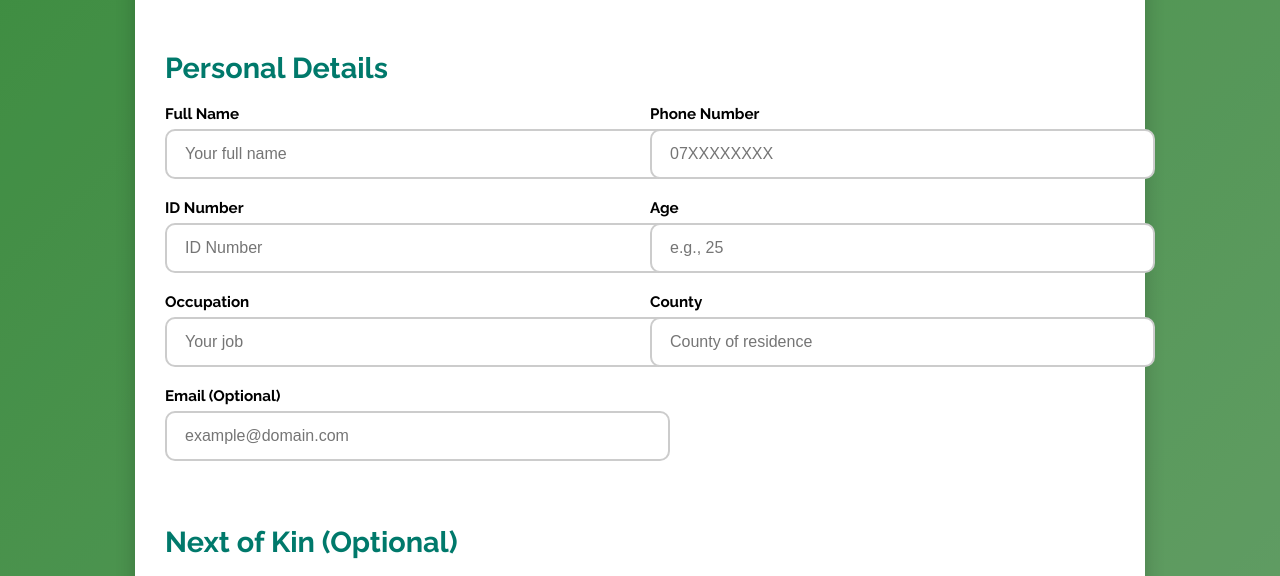
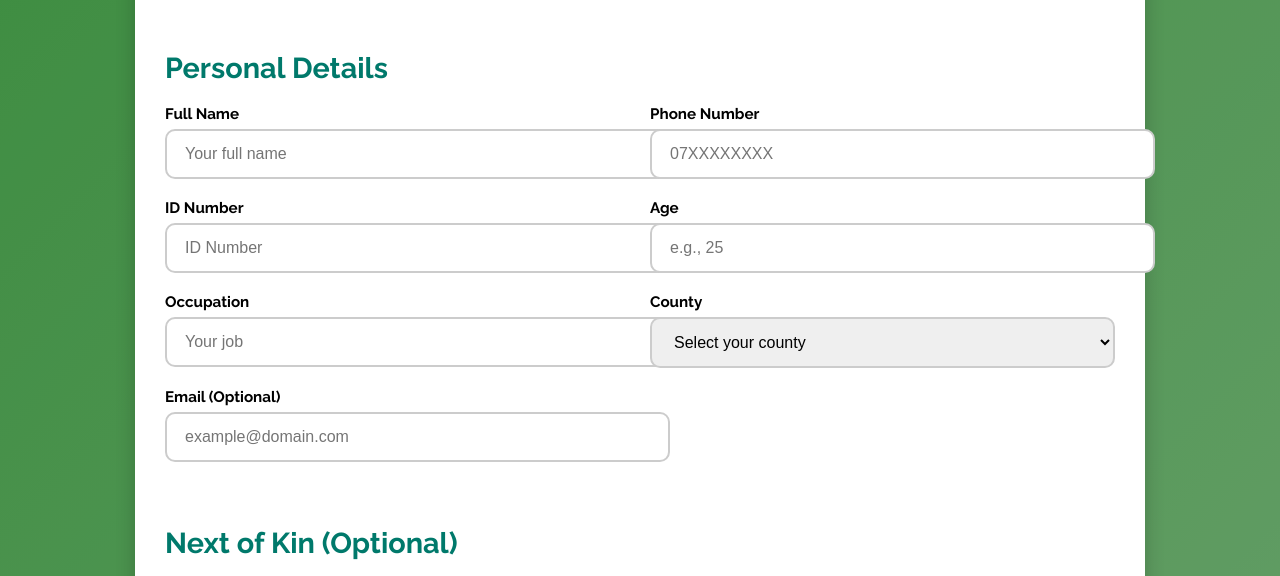
Before and after one commit to ezekielkipkoech8-sys/inua-jamii-funds, a website: page index2.html in a window 1280 px wide. Shown: the part 155-731 px from the top of the page. Drawn offline with Linux system fonts and the light colour scheme.

Commit message:
Add dropdown with all 47 Kenyan counties to registration form

```diff
--- a/index2.html
+++ b/index2.html
@@ -282,8 +282,57 @@
         </div>
         <div>
           <label for="county">County</label>
-          <input type="text" id="county" placeholder="County of residence" required />
-          <div class="error-message" id="error-county"></div>
+<select id="county" required>
+  <option value="" disabled selected>Select your county</option>
+  <option value="Baringo">Baringo</option>
+  <option value="Bomet">Bomet</option>
+  <option value="Bungoma">Bungoma</option>
+  <option value="Busia">Busia</option>
+  <option value="Elgeyo-Marakwet">Elgeyo-Marakwet</option>
+  <option value="Embu">Embu</option>
+  <option value="Garissa">Garissa</option>
+  <option value="Homa Bay">Homa Bay</option>
+  <option value="Isiolo">Isiolo</option>
+  <option value="Kajiado">Kajiado</option>
+  <option value="Kakamega">Kakamega</option>
+  <option value="Kericho">Kericho</option>
+  <option value="Kiambu">Kiambu</option>
+  <option value="Kilifi">Kilifi</option>
+  <option value="Kirinyaga">Kirinyaga</option>
+  <option value="Kisii">Kisii</option>
+  <option value="Kisumu">Kisumu</option>
+  <option value="Kitui">Kitui</option>
+  <option value="Kwale">Kwale</option>
+  <option value="Laikipia">Laikipia</option>
+  <option value="Lamu">Lamu</option>
+  <option value="Machakos">Machakos</option>
+  <option value="Makueni">Makueni</option>
+  <option value="Mandera">Mandera</option>
+  <option value="Marsabit">Marsabit</option>
+  <option value="Meru">Meru</option>
+  <option value="Migori">Migori</option>
+  <option value="Mombasa">Mombasa</option>
+  <option value="Murang'a">Murang'a</option>
+  <option value="Nairobi">Nairobi</option>
+  <option value="Nakuru">Nakuru</option>
+  <option value="Nandi">Nandi</option>
+  <option value="Narok">Narok</option>
+  <option value="Nyamira">Nyamira</option>
+  <option value="Nyandarua">Nyandarua</option>
+  <option value="Nyeri">Nyeri</option>
+  <option value="Samburu">Samburu</option>
+  <option value="Siaya">Siaya</option>
+  <option value="Taita-Taveta">Taita-Taveta</option>
+  <option value="Tana River">Tana River</option>
+  <option value="Tharaka-Nithi">Tharaka-Nithi</option>
+  <option value="Trans Nzoia">Trans Nzoia</option>
+  <option value="Turkana">Turkana</option>
+  <option value="Uasin Gishu">Uasin Gishu</option>
+  <option value="Vihiga">Vihiga</option>
+  <option value="Wajir">Wajir</option>
+  <option value="West Pokot">West Pokot</option>
+</select>
+<div class="error-message" id="error-county"></div>
         </div>
         <div>
           <label for="email">Email (Optional)</label>
```
